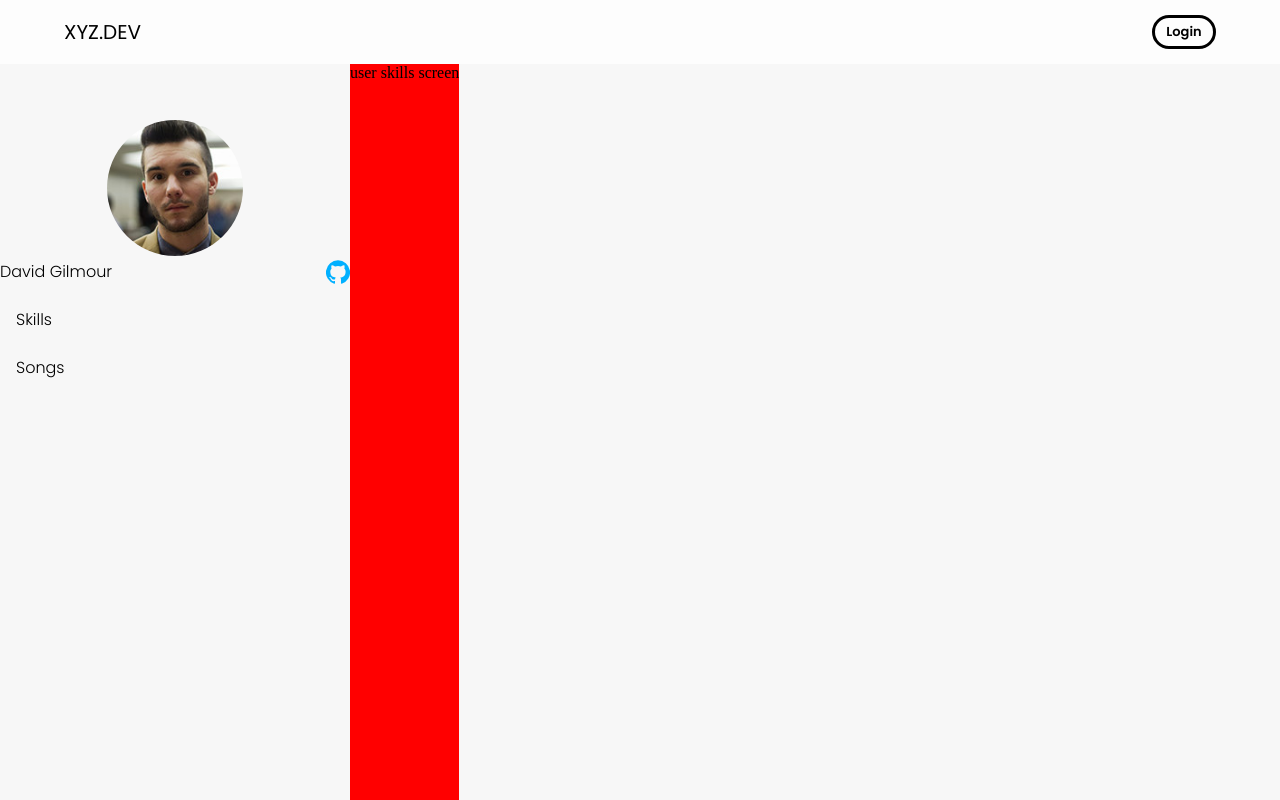
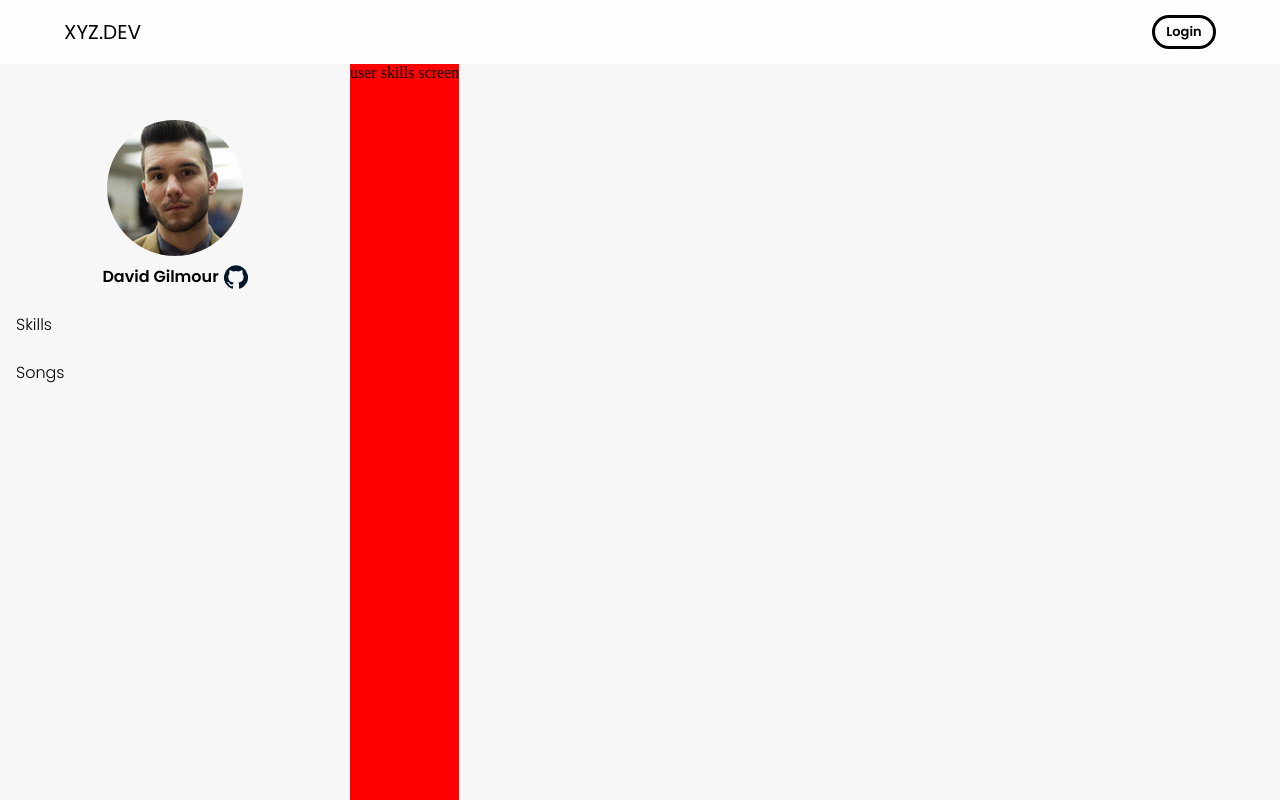
Before and after one commit to therealilyaskhan/songs-sharing, a React (Create React App) app in the folder frontend/: page /profile in a window 1280 px wide. Shown: the top 800 px of the page. Built offline with nearby package versions, Linux system fonts and the light colour scheme.

Commit message:
till user profile info section

```diff
--- a/frontend/src/components/IWT.js
+++ b/frontend/src/components/IWT.js
@@ -6,14 +6,16 @@ import ListItemText from '@material-ui/core/ListItemText';
 
 const useStyles = makeStyles((theme) => ({
   li: {
-    padding: '0px'
+    padding: '0px',
+    justifyContent: props => props.centered ? 'center' : 'flex-start'
   },
   listIcon: {
     minWidth: 'auto'
   },
   listText: {
     paddingLeft: props => props.endIcon ? 0 : 5,
-    paddingRight: props => props.endIcon ? 5 : 0
+    paddingRight: props => props.endIcon ? 5 : 0,
+    flex: props => props.centered ? '0 0 auto' : '1 1 auto'
   }
 }));
 
@@ -21,7 +23,7 @@ const useStyles = makeStyles((theme) => ({
 
 export default function IWT(props) {
 
-  const { text, endIcon, children, textBold, customStyles, textSizeRule, textWeightRule, ...other } = props;
+  const { text, centered, endIcon, children, textBold, customStyles, textSizeRule, textWeightRule, ...other } = props;
 
   const classes = useStyles(props);
 
--- a/frontend/src/components/UserProfileInfo.js
+++ b/frontend/src/components/UserProfileInfo.js
@@ -10,11 +10,17 @@ import GitHubIcon from '@material-ui/icons/GitHub';
 import CardAvatarResponsive from './Card/CardAvatarResponsive';
 import IWT from './IWT';
 
-const infoWidth = 350;
-
 const useStyles = makeStyles((theme) => ({
   listItemText: {
     textTransform: 'capitalize'
+  },
+  iwt: {
+    marginTop: 5
+  },
+  weight600: {
+    '& > *': {
+      fontWeight: 600
+    }
   }
 }));
 
@@ -36,7 +42,7 @@ export default function UserProfileInfo({ user, setActiveLink, navs }) {
 
 
   return (
-    <Box flexBasis={infoWidth} pt={7}>
+    <Box pt={7} flexGrow={1} flexShrink={1} maxWidth='350px' minWidth='240px'>
       <Box>
         <CardAvatarResponsive
           src={photo}
@@ -46,12 +52,15 @@ export default function UserProfileInfo({ user, setActiveLink, navs }) {
           size={136}
         />
         <IWT
+          centered
           endIcon
           text={fullName}
           textSizeRule={classes.iwtTextSize}
+          customStyles={classes.iwt}
+          textWeightRule={classes.weight600}
         >
           <GitHubIcon
-            color="secondary"
+            color="primary"
           />
         </IWT>
       </Box>
```
